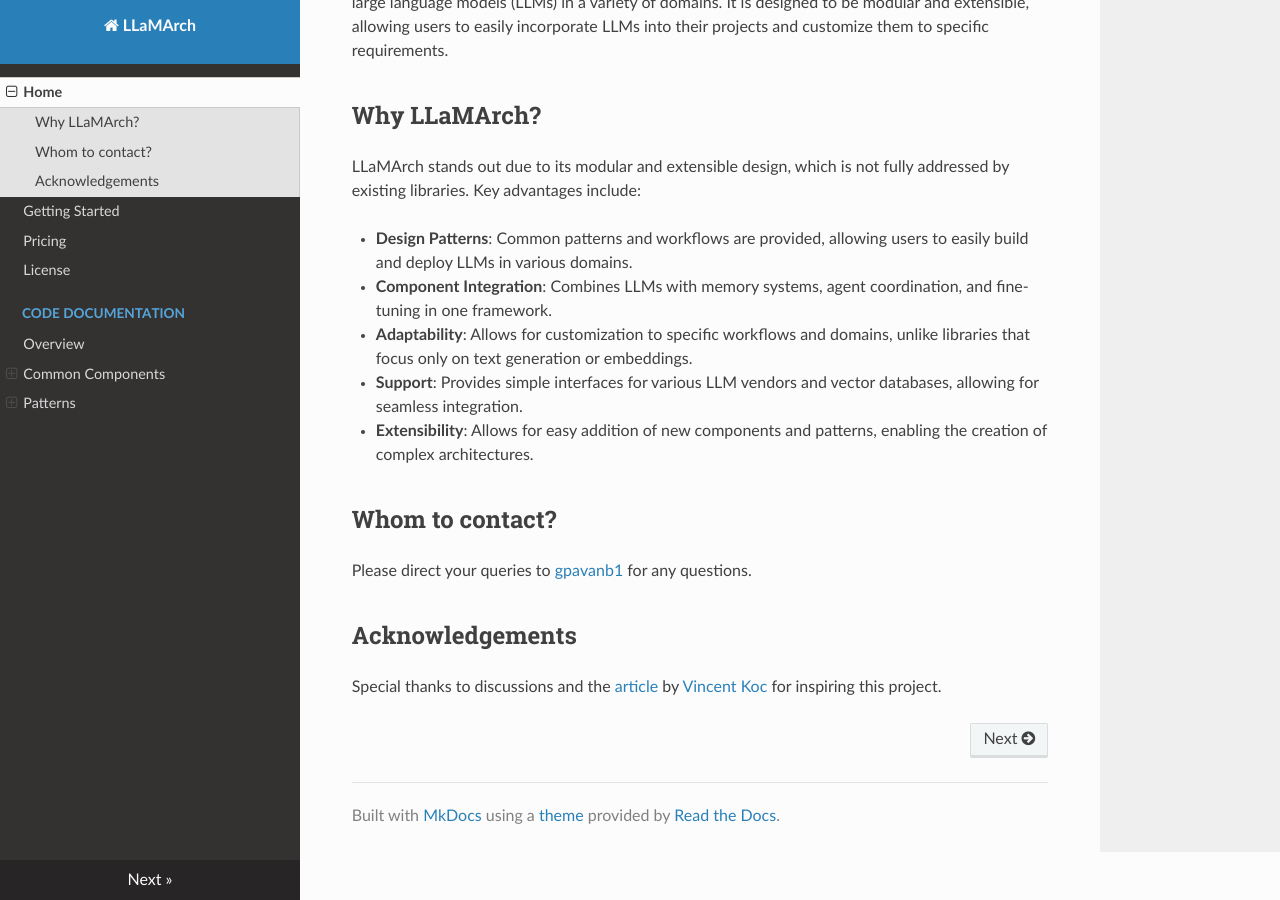
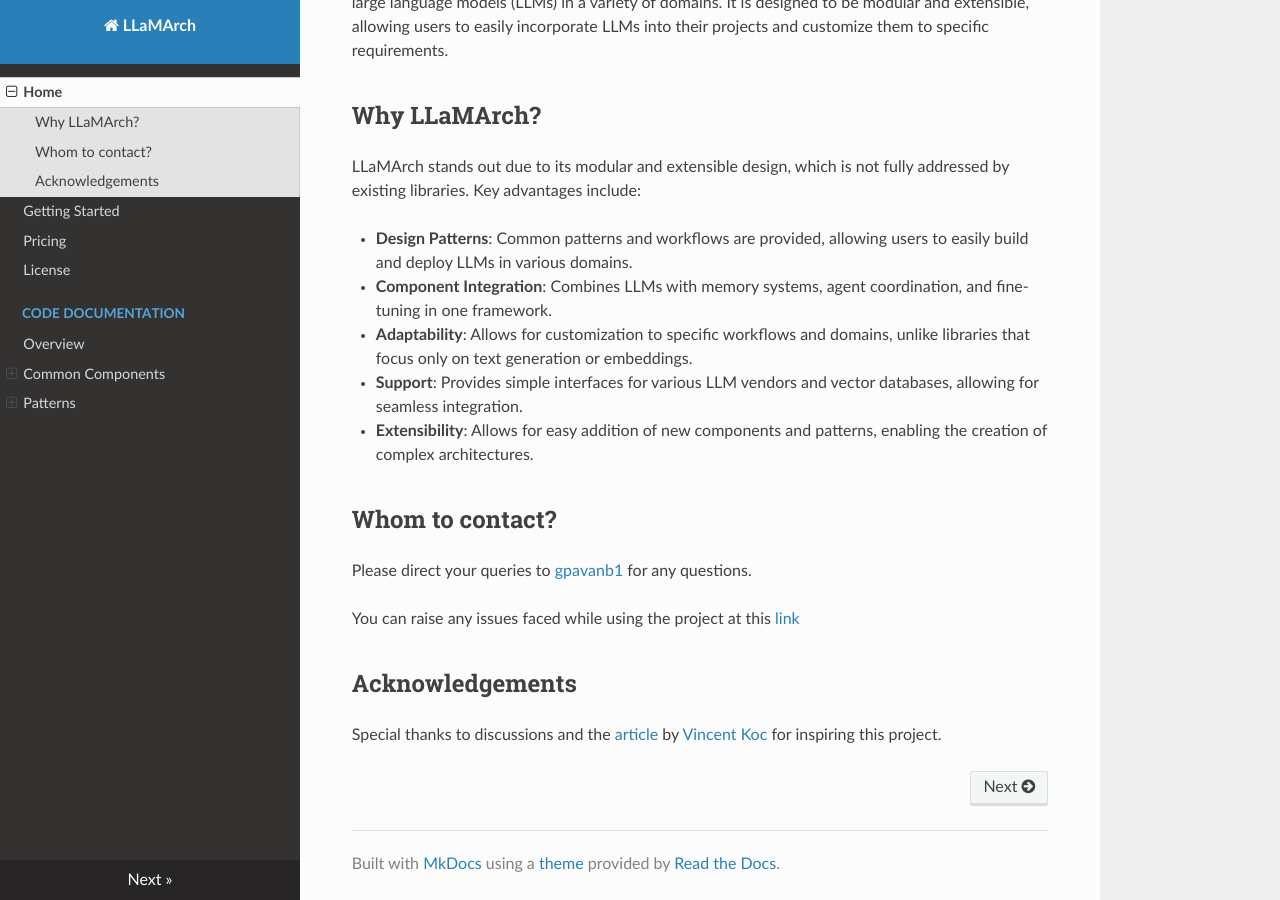
Before and after one commit to gpavanb1/LLaMArch, an MkDocs documentation site: the page built from docs/index.md, in a window 1280 px wide and 900 px high, scrolled down 513 px. Built offline with MkDocs 1.6.1, drawn with Linux system fonts in a browser that asks for light colours; nearby versions of some CDN libraries.

Commit message:
Added raise issues link

```diff
--- a/docs/index.md
+++ b/docs/index.md
@@ -23,6 +23,8 @@
 Please direct your queries to [gpavanb1](http://github.com/gpavanb1)
 for any questions.
 
+You can raise any issues faced while using the project at this [link](https://github.com/gpavanb1/llamarch-docs/issues)
+
 ## Acknowledgements
 
 Special thanks to discussions and the [article](https://towardsdatascience.com/generative-ai-design-patterns-a-comprehensive-guide-41425a40d7d0) by [Vincent Koc](https://medium.com/@vincentkoc) for inspiring this project.
```
Also changed, not shown: README.md (+2 -0 lines).
